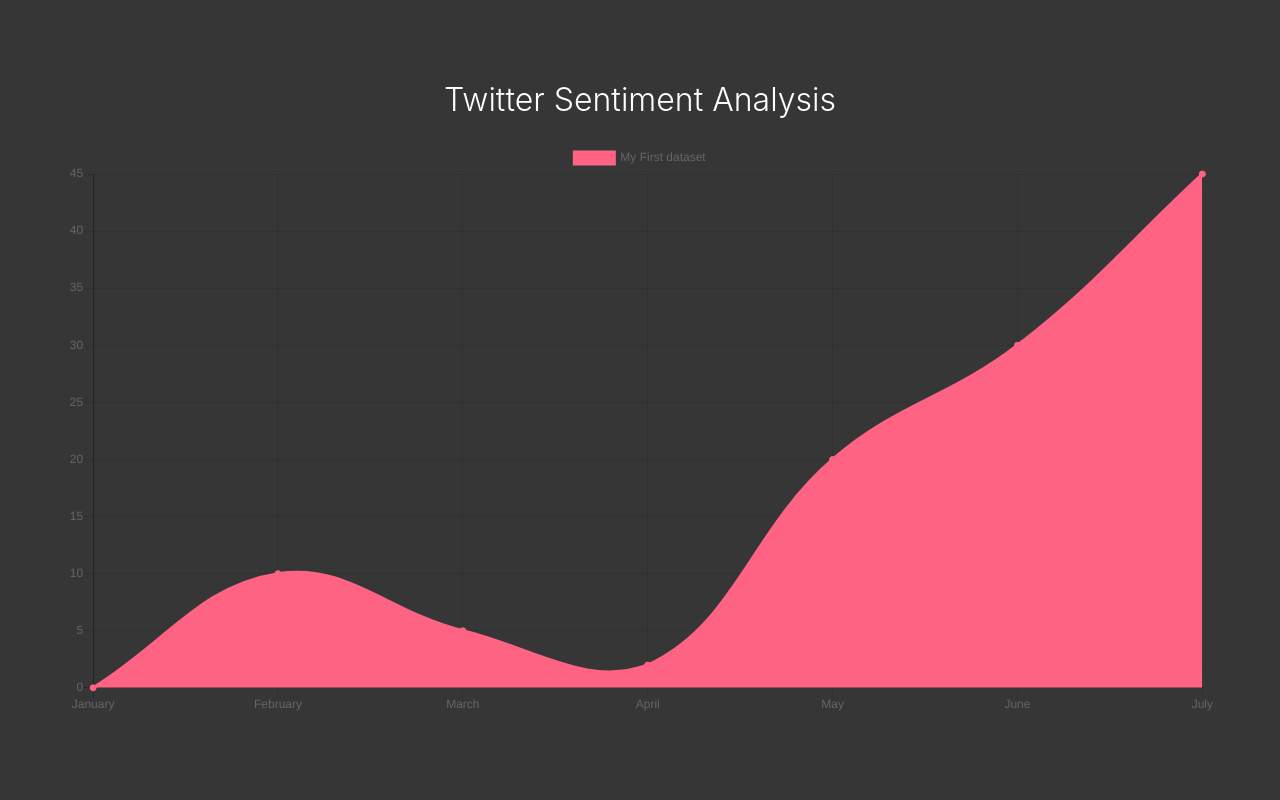
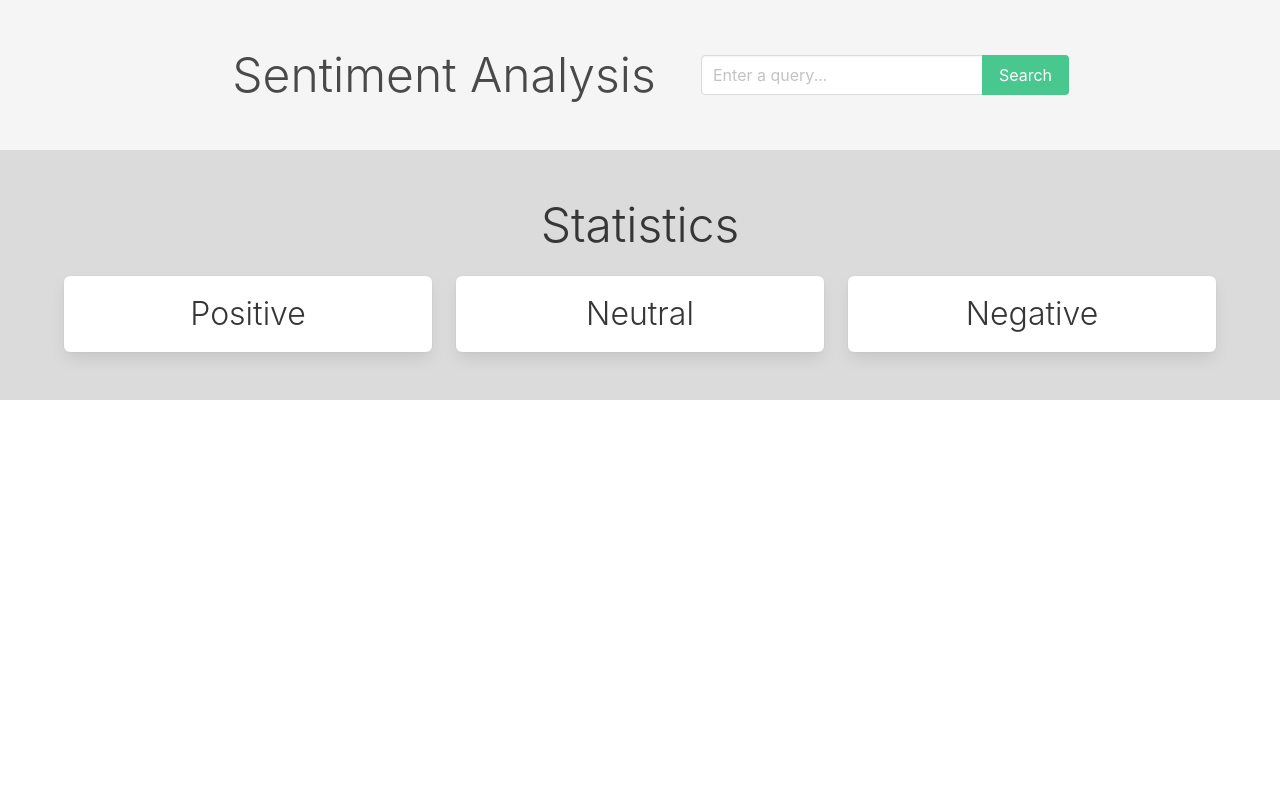
Before and after one commit to UoE-Team32/twitter-sentiment-analysis, a Django app: page /app/ in a window 1280 px wide. Run offline with Django 3.2, Linux system fonts and the light colour scheme; some libraries are stand-ins or nearby versions.

Commit message:
First API & Front End base complete
Started working on G-Maps API and js
Refactored function views to classes

Co-authored-by: Jack Coble <jack@coble.uk>
Co-authored-by: Ethan Hilton <eh20268@essex.ac.uk>

```diff
--- /dev/null
+++ b/app/static/styles/map.css
@@ -0,0 +1,5 @@
+/* Set the size of the div element that contains the map */
+#map {
+    height: 400px;  /* The height is 400 pixels */
+    width: 100%;  /* The width is the width of the web page */
+   }
--- /dev/null
+++ b/app/templates/base.html
@@ -0,0 +1,23 @@
+<!DOCTYPE html>
+<html lang="en">
+  <head>
+    <meta charset="utf-8" />
+    <title>{{ title }}</title>
+    <meta name="description" content="Sentiment Analysis" />
+    <link
+      rel="stylesheet"
+      href="https://cdn.jsdelivr.net/npm/bulma@0.9.1/css/bulma.min.css"
+    />
+    <script src="https://cdn.jsdelivr.net/npm/vue/dist/vue.js"></script>
+    <script src="https://cdnjs.cloudflare.com/ajax/libs/axios/0.20.0/axios.min.js"></script>
+    {% block head %}
+    {% endblock %}
+  </head>
+
+  <body>
+    <div id="app">
+      {% block body %}
+      {% endblock %}
+    </div>
+  </body>
+</html>
--- a/app/templates/index.html
+++ b/app/templates/index.html
@@ -1,46 +1,81 @@
-<!doctype html>
-<html lang="en">
+{% extends "base.html" %}
 
-<head>
-  <meta charset="utf-8">
-  <title>Twitter Sentiment Analysis</title>
-  <meta name="description" content="Sentiment Analysis">
-  <meta name="author" content="Served by Djano">
-  <link rel="stylesheet" href="https://cdn.jsdelivr.net/npm/bulma@0.9.1/css/bulma.min.css" />
-  <script src="https://cdn.jsdelivr.net/npm/chart.js@2.8.0"></script>
-</head>
-
+{% block body %}
   <body>
-  <div class="hero is-dark is-fullheight">
+      <div class="hero is-light">
       <div class="hero-body">
         <div class="container">
-        <h1 class="title has-text-weight-light has-text-centered">Twitter Sentiment Analysis</h1>
-        <canvas id="myChart"></canvas>
+          <div class="columns is-centered is-vcentered">
+            <div class="column is-5">
+              <h1 class="title is-1 has-text-weight-light has-text-centered">
+                Sentiment Analysis
+              </h1>
+            </div>
+            <div class="column is-4">
+              <form @submit.prevent="query">
+                  <div class="field has-addons">
+                    <div class="control is-expanded">
+                      <input
+                        class="input is-fullwidth"
+                        type="text"
+                        placeholder="Enter a query..."
+                        v-model="search_term"
+                      />
+                    </div>
+                    <div class="control">
+                      <input type="submit" class="button is-success" value="Search"></input>
+                    </div>
+                  </div>
+                </form>
+            </div>
+          </div>
+        </div>
+      </div>
+    </div>
+    </div>
+
+    <!-- Graph showcase -->
+    <div class="hero has-background-grey-lighter">
+      <div class="hero-body">
+        <div class="container">
+          <h1 class="title is-1 has-text-weight-light has-text-centered">Statistics</h1>
+          <div class="columns is-centered">
+            <div class="column is-4">
+              <div class="box has-text-centered">
+                <h1 class="title has-text-weight-light">Positive</h1>
+              </div>
+            </div>
+            <div class="column is-4">
+              <div class="box has-text-centered">
+                <h1 class="title has-text-weight-light">Neutral</h1>
+              </div>
+            </div>
+            <div class="column is-4">
+              <div class="box has-text-centered">
+                <h1 class="title has-text-weight-light">Negative</h1>
+              </div>
+            </div>
           </div>
         </div>
       </div>
   </body>
-
   <script>
-  var ctx = document.getElementById('myChart').getContext('2d');
-var chart = new Chart(ctx, {
-    // The type of chart we want to create
-    type: 'line',
-
-    // The data for our dataset
-    data: {
-        labels: ['January', 'February', 'March', 'April', 'May', 'June', 'July'],
-        datasets: [{
-            label: 'My First dataset',
-            backgroundColor: 'rgb(255, 99, 132)',
-            borderColor: 'rgb(255, 99, 132)',
-            data: [0, 10, 5, 2, 20, 30, 45]
-        }]
+     var app = new Vue({
+      el: "#app",
+      data () {
+        return {
+          search_term: "",
+          query_limit: 100,
+          tweets: [],
+        }
       },
-
-    // Configuration options go here
-    options: {}
+      methods: {
+        query() {
+          axios.get(`http://localhost:8000/app/piechart?q=${this.search_term}&maxResults=${this.query_limit}`).then(res => {
+            this.tweets = res.data;
+          }).catch(err => console.error(err));
+        }
+      },
     });
   </script>
-
-</html>
+  {% endblock %}
--- a/app/urls.py
+++ b/app/urls.py
@@ -4,5 +4,7 @@
 
 urlpatterns = [
     path('', views.index, name='index'),
-    path('piechart/', views.pie_chart_endpoint, name='piechart'),
+    path('map/', views.map, name='map'),
+    path('piechart/', views.ChartAnalysisEndpoint.as_view(), name='piechart'),
+    path('worldmap/', views.WorldAnalysisEndpoint.as_view(), name='worldmap'),
 ]
--- a/app/views.py
+++ b/app/views.py
@@ -1,11 +1,106 @@
+from django.views.generic import View
 from django.shortcuts import render
 from django.http import JsonResponse
-from utils.twitter import create_session
+from utils.twitter import Twitter, tweepy
+from app.tasks.analysis import analyse_polarity_text, Polarity
+import logging
+
+logger = logging.getLogger(__name__)
 
 
 def index(request):
-    return render(request, "index.html")
+    return render(request, "index.html", context={"title": "Twitter Sentiment Analysis"})
 
 
-def pie_chart_endpoint(request):
-    return JsonResponse({"This is json": "true"})
+def map(request):
+    return render(request, "map.html", context={"title": "Twitter Sentiment Map"})
+
+
+class AnalysisEndpointMixin(View):
+
+    def __init__(self):
+        self.twitter = Twitter()
+        self.search_query = ""
+        self.maxResults = 0
+
+    def get_default_url_params(self, request):
+        try:
+            self.search_query = request.GET['q']
+            self.maxResults = int(request.GET['maxResults'])
+        except Exception as e:
+            return JsonResponse({"error": "Param/s of %s are required." % str(e)}, status=404)
+
+
+class WorldAnalysisEndpoint(AnalysisEndpointMixin):
+
+    def get_geo_location_id(self, country: str):
+        places = self.twitter.api.geo_search(query=country, granularity="country")
+        if len(places) > 0:
+            return places[0].id
+        else:
+            return 0
+
+    def get(self, request, *args, **kwargs):
+        place_id = self.get_geo_location_id(request.GET['countrycode'])
+        tweets = self.twitter.api.search(q="place:%s" % place_id)
+        countries = {}
+        for tweet in tweets:
+            print(tweet.text + " | " + tweet.place.name if tweet.place else "Undefined place")
+            if tweet.place.country_code in countries.keys():
+                countries[tweet.place.country_code] += 1
+            else:
+                countries[tweet.place.country_code] = 1
+
+        return JsonResponse(countries)
+
+
+class ChartAnalysisEndpoint(AnalysisEndpointMixin):
+
+    def get(self, request, *args, **kwargs):
+        """
+        Endpoint to produce a json representation of
+        a Pie Chart given the correct query params
+
+        Endpoint requires a param of "q" & "maxResults"
+        escaped characters are supported.
+        """
+
+        all_tweets = []
+        positive_tweets = []
+        netural_tweets = []
+        negative_tweets = []
+
+        error = self.get_default_url_params(request)
+
+        if error:
+            return error
+
+        logger.info("Searching Twitter for... ", self.search_query)
+
+        for tweet_object in tweepy.Cursor(self.twitter.api.search, q=self.search_query+" -filter:retweets", lang='en', result_type='recent').items(self.maxResults):
+            all_tweets.append(tweet_object.text)
+            tweet = analyse_polarity_text(tweet_object.text, tweet_object.place)
+            if (tweet.polarity == Polarity.POSITIVE):
+                positive_tweets.append(tweet.text)
+            elif (tweet.polarity == Polarity.NEUTRAL):
+                netural_tweets.append(tweet.text)
+            elif (tweet.polarity == Polarity.NEGATIVE):
+                negative_tweets.append(tweet.text)
+
+        return JsonResponse(
+            {
+                "results": len(all_tweets),
+                "positive": {
+                            "number": len(positive_tweets),
+                            "details": positive_tweets
+                            },
+                "netural": {
+                            "number": len(netural_tweets),
+                            "details": netural_tweets
+                            },
+                "negative": {
+                            "number": len(negative_tweets),
+                            "details": negative_tweets
+                            },
+            }
+        )
```
Also changed, not shown: app/static/js/map.js (added, +45 -0 lines), app/tasks/analysis.py (added, +29 -0 lines), app/templates/map.html (added, +18 -0 lines), utils/twitter.py (+28 -18 lines), README.md, app/static/js/fetchTweets.js (added), app/static/js/script.js (added), app/tasks/__init__.py (added). Lines whose indentation alone changed are shown as unchanged.
